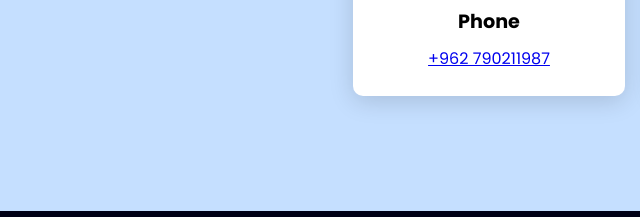
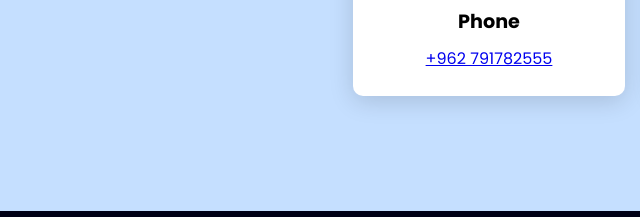
Before and after one commit to yazan19983/yazan-web, a plain HTML site: page index.html in a window 1280 px wide. Shown: the part 2215-2432 px from the top of the page, 0-640 px from the left. Drawn offline with Linux system fonts and the light colour scheme.

Commit message:
new phone number

```diff
--- a/index.html
+++ b/index.html
@@ -76,7 +76,7 @@
                 <div class="icon"><i class="fas fa-phone"></i></div>
             <div class="info">
                 <h3>Phone</h3>
-                <a href="tel:+962 790211987">+962 790211987</a>
+                <a href="tel:+962 791782555">+962 791782555</a>
             </div>
         </div>
 
```
